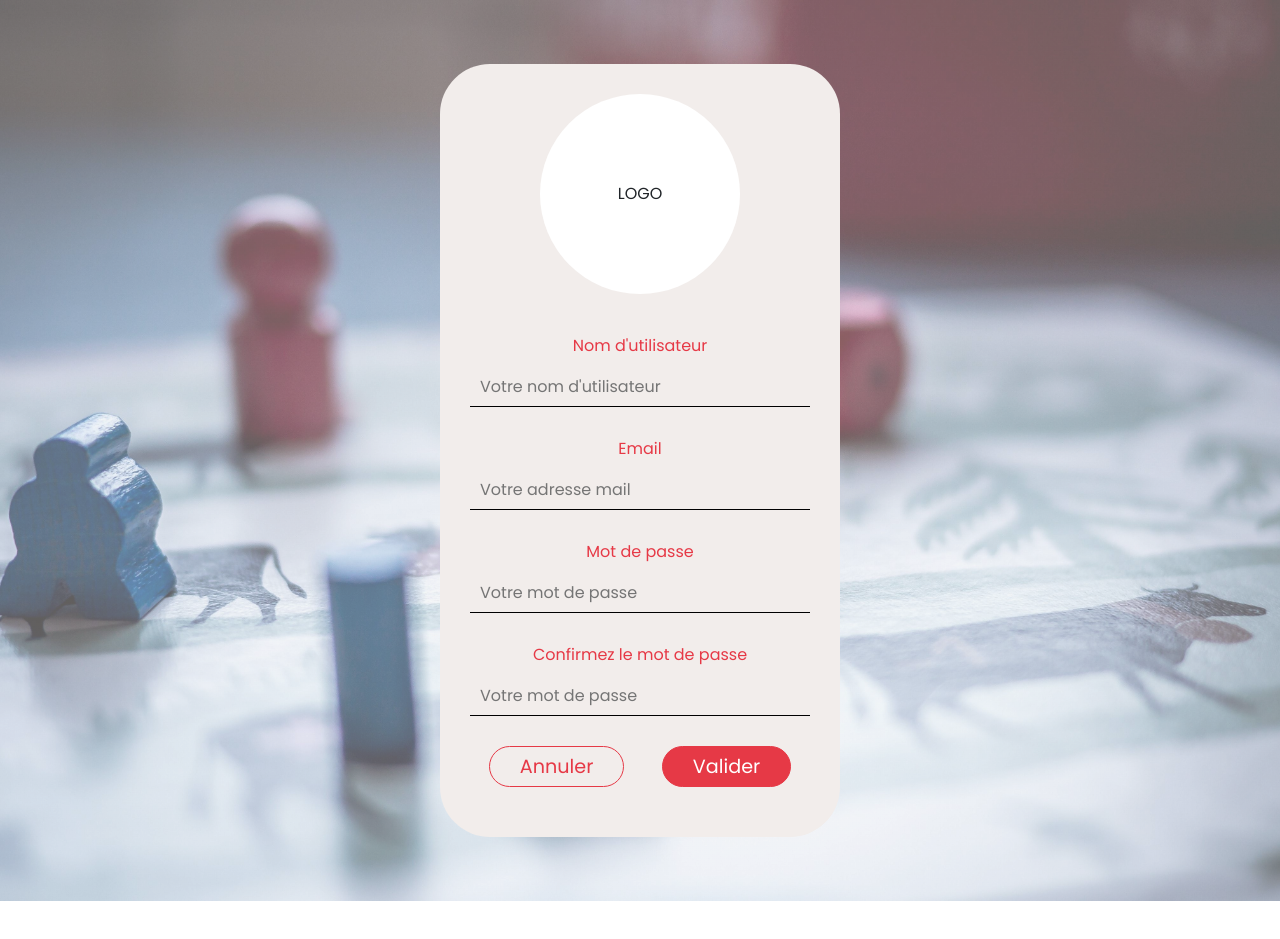
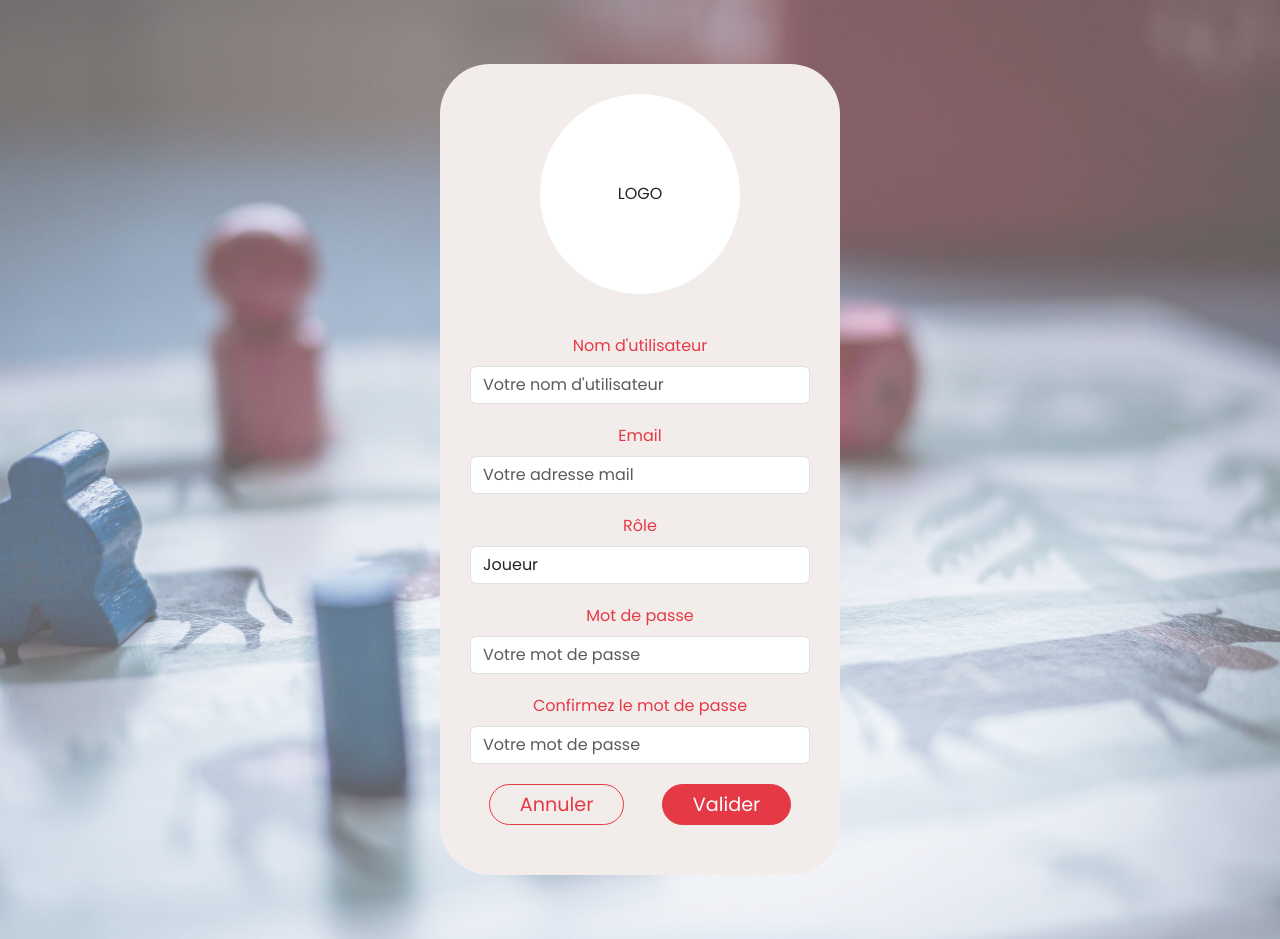
Before and after one commit to WinnieParton/PA-Frontend-4L2-groupe4, a React (Create React App) app: page /register in a window 1280 px wide. Before the commit the page ends 901 px from the top, so only its background shows below. Built offline with nearby package versions, Linux system fonts and the light colour scheme.

Commit message:
Add role field to register form

```diff
--- a/src/app/pages/auth/register.jsx
+++ b/src/app/pages/auth/register.jsx
@@ -6,6 +6,7 @@ import { signup } from '../../service/frontendService';
 const Register = () => {
     const [name, setName] = useState('');
     const [email, setEmail] = useState('');
+    const [role, setRole] = useState('');
     const [password, setPassword] = useState('');
     const [password_confirm, setPasswordConfirm] = useState('');
     const [errorMessage, setErrorMessage] = useState('');
@@ -27,6 +28,10 @@ const Register = () => {
             formIsValid = false;
             newErrors.name = 'Username is required';
         }
+        if (!role) {
+            formIsValid = false;
+            newErrors.role = 'Role is required';
+        }
         if (password && password != password_confirm) {
             formIsValid = false;
             newErrors.password = 'Password must match with confirm password';
@@ -44,7 +49,7 @@ const Register = () => {
                     email,
                     password,
                     password_confirm,
-                    role: 'PLAYER',
+                    role
                 });
 
                 if (user) {
@@ -70,13 +75,14 @@ const Register = () => {
                         <label htmlFor="name" className="auth-form-label">
                             Nom d'utilisateur
                         </label>
-                        <div className="auth-form-content-input">
+                        <div >
                             <i className="fa-regular fa-user custom-app-icon"></i>
                             <input
                                 type="text"
                                 placeholder="Votre nom d'utilisateur"
                                 id="name"
                                 name="name"
+                                className='form-control'
                                 onChange={(e) => setName(e.target.value)}
                             />
                         </div>
@@ -93,13 +99,14 @@ const Register = () => {
                         <label htmlFor="email" className="auth-form-label">
                             Email
                         </label>
-                        <div className="auth-form-content-input">
+                        <div >
                             <i className="fa-regular fa-user custom-app-icon"></i>
                             <input
                                 type="email"
                                 placeholder="Votre adresse mail"
                                 id="email"
                                 name="email"
+                                className='form-control'
                                 onChange={(e) => setEmail(e.target.value)}
                             />
                         </div>
@@ -114,15 +121,36 @@ const Register = () => {
                     </div>
 
                     <div className="auth-form-content">
+                        <label htmlFor="email" className="auth-form-label">
+                            Rôle
+                        </label>
+                        <div >
+                           <select name="role" id="role"  onChange={(e) => setRole(e.target.value)} className='form-control'>
+                            <option value="PLAYER">Joueur</option>
+                            <option value="DEVELOPPER">Développeur</option>
+                           </select>
+                        </div>
+                        {errors.role && (
+                            <span
+                                className="text-danger"
+                                style={{ fontSize: '13px' }}
+                            >
+                                {errors.role}
+                            </span>
+                        )}
+                    </div>
+
+                    <div className="auth-form-content">
                         <label htmlFor="password" className="auth-form-label">
                             Mot de passe
                         </label>
-                        <div className="auth-form-content-input">
+                        <div >
                             <i className="fa-solid fa-lock custom-app-icon"></i>
                             <input
                                 type="password"
                                 placeholder="Votre mot de passe"
                                 id="password"
+                                className='form-control'
                                 onChange={(e) => setPassword(e.target.value)}
                             />
                         </div>
@@ -143,13 +171,14 @@ const Register = () => {
                         >
                             Confirmez le mot de passe
                         </label>
-                        <div className="auth-form-content-input">
+                        <div>
                             <i className="fa-solid fa-lock custom-app-icon"></i>
                             <input
                                 type="password"
                                 placeholder="Votre mot de passe"
                                 id="password_confirm"
                                 name="password_confirm"
+                                className='form-control'
                                 onChange={(e) =>
                                     setPasswordConfirm(e.target.value)
                                 }
```
